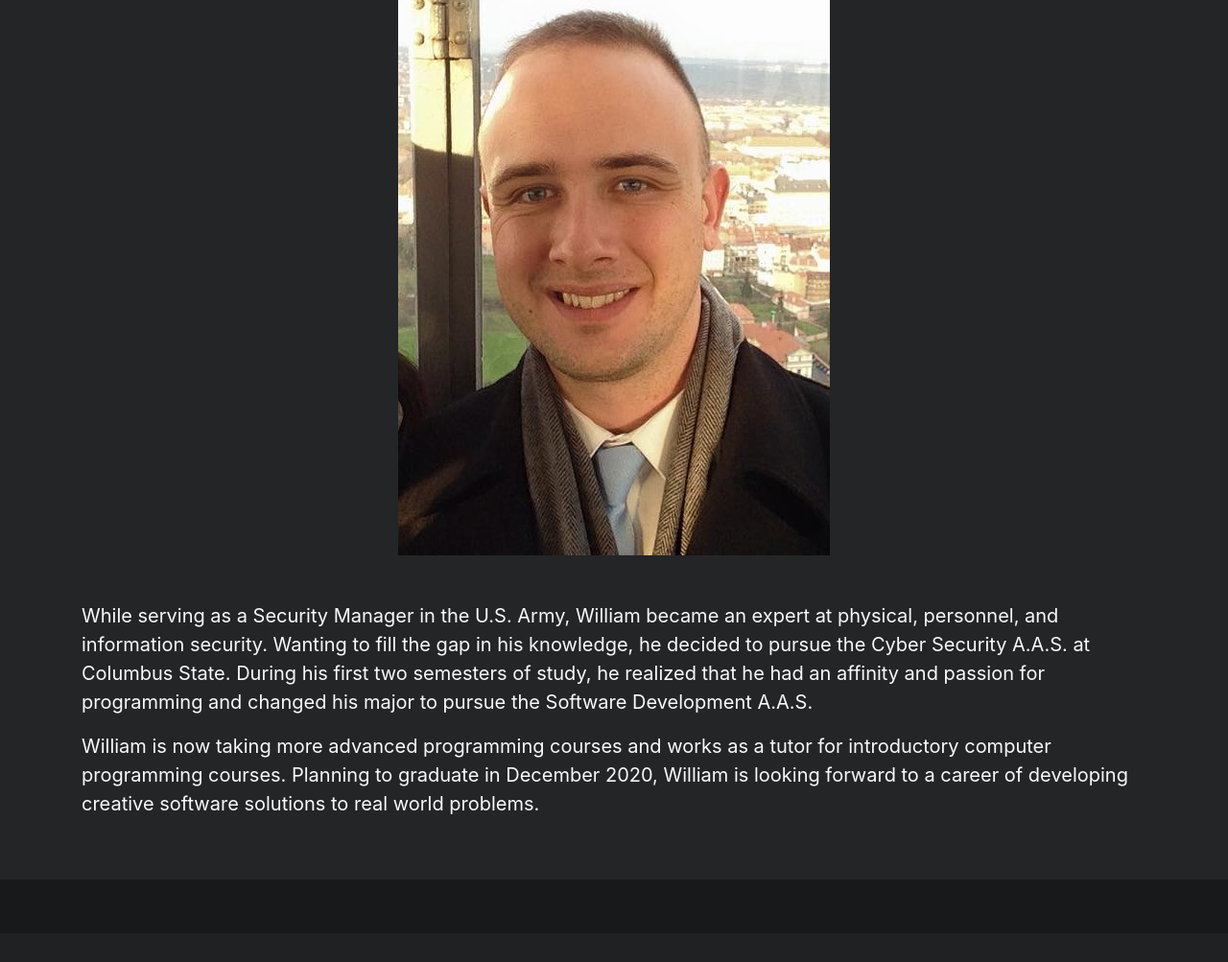
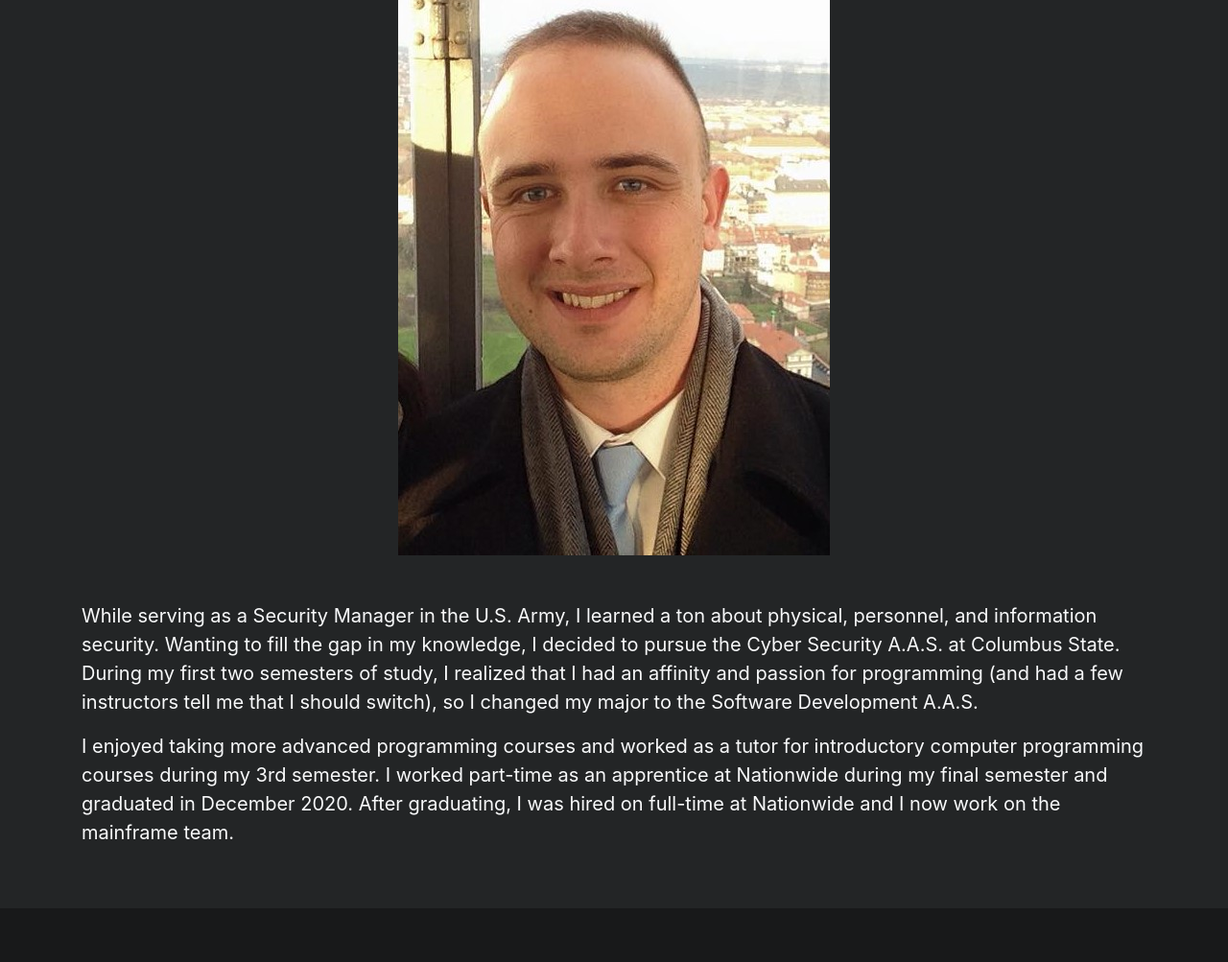
Before and after one commit to wmcgee3/my-website, a Flask app: page / in a window 1280 px wide. Shown: the part 247-1250 px from the top of the page at 96% size. Before the commit the page ends 1096 px from the top, so only its background shows below. Run offline with Flask 2, Linux system fonts and the light colour scheme; some libraries are stand-ins or nearby versions.

Commit message:
Rewrite in 1st person and add pages

```diff
--- a/my_website/static/css/style.css
+++ b/my_website/static/css/style.css
@@ -2,7 +2,7 @@ img {
     max-width: 100%;
 }
 
-.bigger {
+p {
     font-size: 1.25rem;
 }
 
@@ -14,25 +14,31 @@ img {
     background-color: #18191a;
 }
 
-.dropdown-item.active, .dropdown-item:active {
+.dropdown-item.active,
+.dropdown-item:active {
     background-color: #3e4143;
 }
 
+
 /* Sticky footer styles
 -------------------------------------------------- */
+
 html {
     position: relative;
     min-height: 100%;
 }
+
 body {
     /* Margin bottom by footer height */
     margin-bottom: 56px;
 }
+
 .footer {
     position: absolute;
     bottom: 0;
     width: 100%;
     /* Set the fixed height of the footer here */
     height: 56px;
-    line-height: 56px; /* Vertically center the text there */
+    line-height: 56px;
+    /* Vertically center the text there */
 }
--- a/my_website/templates/education/dli-flc.html
+++ b/my_website/templates/education/dli-flc.html
@@ -5,9 +5,9 @@
 <div class="text-center my-5">
     <img src="{{ url_for('static', filename='images/edu-dliflc.jpg') }}" alt="">
 </div>
-<p class="bigger">After serving as a medic in the U.S. Army for four years, William volunteered to change his job and become an
-    intelligence analyst. Part of the training for his new job was language school. He was assigned the language of
+<p>After serving as a medic in the U.S. Army for four years, I volunteered to change my job and become an
+    intelligence analyst. Part of the training for my new job was language school. I was assigned the language of
     Pashto and was sent to the Defense Language Institute - Foreign language Center at the Presidio of Monterey in
     California. The Pashto program was 16 months of language, culture, and history training. Upon completion
-    of the program, William was awarded a diploma with honors.</p>
+    of the program, I was awarded a diploma with honors.</p>
 {% endblock %}
--- a/my_website/templates/home.html
+++ b/my_website/templates/home.html
@@ -1,16 +1,18 @@
 {% extends 'base.html'%}
 {% set current_page = 'home' %}
+
 {% block content %}
 <h1 class="text-center">William McGee:</h1>
 <h2 class="text-center">Software Developer and Security Professional</h2>
 <div class="text-center my-5">
     <img src="{{ url_for('static', filename='images/home.jpg') }}" alt="">
 </div>
-<p class="bigger">While serving as a Security Manager in the U.S. Army, William became an expert at physical, personnel, and
-    information security. Wanting to fill the gap in his knowledge, he decided to pursue the Cyber Security A.A.S. at
-    Columbus State. During his first two semesters of study, he realized that he had an affinity and passion for
-    programming and changed his major to pursue the Software Development A.A.S.</p>
-<p class="bigger">William is now taking more advanced programming courses and works as a tutor for introductory computer programming
-    courses. Planning to graduate in December 2020, William is looking forward to a career of developing creative
-    software solutions to real world problems.</p>
+<p>While serving as a Security Manager in the U.S. Army, I learned a ton about physical, personnel, and information
+    security. Wanting to fill the gap in my knowledge, I decided to pursue the Cyber Security A.A.S. at Columbus State.
+    During my first two semesters of study, I realized that I had an affinity and passion for programming (and had a few
+    instructors tell me that I should switch), so I changed my major to the Software Development A.A.S.</p>
+<p>I enjoyed taking more advanced programming courses and worked as a tutor for introductory computer programming
+    courses during my 3rd semester. I worked part-time as an apprentice at Nationwide during my final semester and
+    graduated in December 2020. After graduating, I was hired on full-time at Nationwide and I now work on the mainframe
+    team.</p>
 {% endblock %}
```
Also changed, not shown: my_website/templates/base.html (+6 -4 lines), my_website/templates/contact.html (+12 -2 lines), my_website/templates/education/cscc.html (+4 -4 lines), my_website/templates/employment/cscc.html (+6 -5 lines), my_website/templates/employment/nationwide.html (+9 -1 lines), my_website/templates/employment/us-army.html (+9 -9 lines), my_website/static/images/GitHub-Logo.png (added), my_website/static/images/Jenkins-Logo.png (added), my_website/static/images/Linkedin-Logo.png (added). Lines whose indentation alone changed are shown as unchanged.
